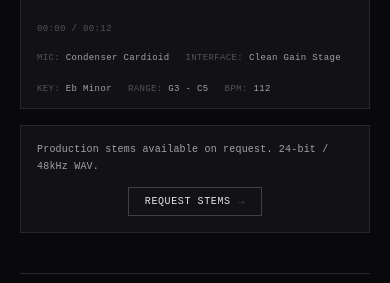
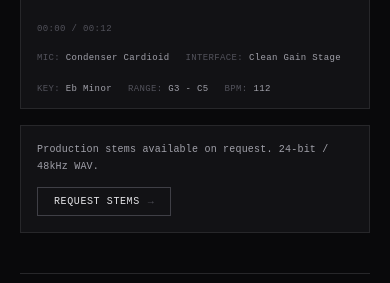
Before and after one commit to LeoneighDigital/Leoneigh-Unfiltered, a plain HTML site: page index.html in a window 390 px wide. Shown: the part 1784-2067 px from the top of the page. Drawn offline with Linux system fonts and the light colour scheme.

Commit message:
fix: adjust alignment for stem-dispatch class in CSS

```diff
--- a/style.css
+++ b/style.css
@@ -1110,4 +1110,5 @@ html {
   .terminal-meta { gap: 8px; font-size: 8px; }
   .status-stamp { font-size: 8px; gap: 5px; }
   .sibling-link .arrow { display: none; }
-  .stem-dispatch { flex-direction: column; align
+  .stem-dispatch { flex-direction: column; align-items: flex-start; }
+}
```
